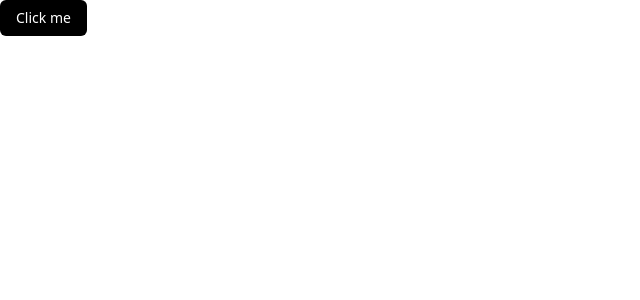
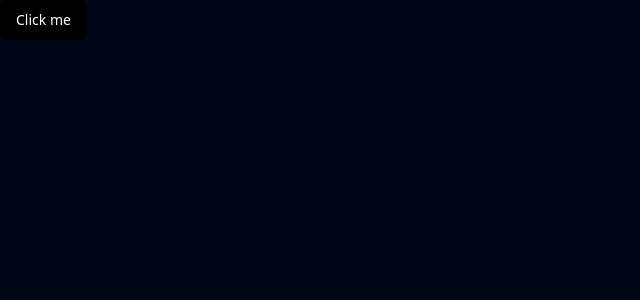
Before and after one commit to gablucasdev/fsw-barber-shop, a Next.js app: page / in a window 1280 px wide. Shown: the top 300 px of the page, without its empty margins (0-640 px from the left). Built offline with nearby package versions, Linux system fonts and the light colour scheme.

Commit message:
chore: add shadcn theme

```diff
--- a/app/_components/ui/button.tsx
+++ b/app/_components/ui/button.tsx
@@ -5,56 +5,53 @@ import { cva, type VariantProps } from "class-variance-authority"
 import { cn } from "@/app/_lib/utils"
 
 const buttonVariants = cva(
-  "inline-flex items-center justify-center gap-2 whitespace-nowrap rounded-md text-sm font-medium transition-all disabled:pointer-events-none disabled:opacity-50 [&_svg]:pointer-events-none [&_svg:not([class*='size-'])]:size-4 shrink-0 [&_svg]:shrink-0 outline-none focus-visible:border-ring focus-visible:ring-ring/50 focus-visible:ring-[3px] aria-invalid:ring-destructive/20 dark:aria-invalid:ring-destructive/40 aria-invalid:border-destructive",
+  "inline-flex items-center justify-center whitespace-nowrap rounded-md text-sm font-medium ring-offset-background transition-colors focus-visible:outline-none focus-visible:ring-2 focus-visible:ring-ring focus-visible:ring-offset-2 disabled:pointer-events-none disabled:opacity-50",
   {
     variants: {
       variant: {
-        default:
-          "bg-primary text-primary-foreground shadow-xs hover:bg-primary/90",
+        default: "bg-primary text-primary-foreground hover:bg-primary/90",
         destructive:
-          "bg-destructive text-white shadow-xs hover:bg-destructive/90 focus-visible:ring-destructive/20 dark:focus-visible:ring-destructive/40 dark:bg-destructive/60",
+          "bg-destructive text-destructive-foreground hover:bg-destructive/90",
         outline:
-          "border bg-background shadow-xs hover:bg-accent hover:text-accent-foreground dark:bg-input/30 dark:border-input dark:hover:bg-input/50",
+          "border border-input bg-background hover:bg-accent hover:text-accent-foreground",
         secondary:
-          "bg-secondary text-secondary-foreground shadow-xs hover:bg-secondary/80",
-        ghost:
-          "hover:bg-accent hover:text-accent-foreground dark:hover:bg-accent/50",
+          "bg-secondary text-secondary-foreground hover:bg-secondary/80",
+        ghost: "hover:bg-accent hover:text-accent-foreground",
         link: "text-primary underline-offset-4 hover:underline",
-        black: "bg-black text-white shadow-xs hover:bg-neutral-900",
+        black: "bg-black text-white hover:bg-gray-800",
       },
       size: {
-        default: "h-9 px-4 py-2 has-[>svg]:px-3",
-        sm: "h-8 rounded-md gap-1.5 px-3 has-[>svg]:px-2.5",
-        lg: "h-10 rounded-md px-6 has-[>svg]:px-4",
-        icon: "size-9",
+        default: "h-10 px-4 py-2",
+        sm: "h-9 rounded-md px-3",
+        lg: "h-11 rounded-md px-8",
+        icon: "h-10 w-10",
       },
     },
     defaultVariants: {
       variant: "default",
       size: "default",
     },
-  },
+  }
 )
 
-function Button({
-  className,
-  variant,
-  size,
-  asChild = false,
-  ...props
-}: React.ComponentProps<"button"> &
-  VariantProps<typeof buttonVariants> & {
+export interface ButtonProps
+  extends React.ButtonHTMLAttributes<HTMLButtonElement>,
+    VariantProps<typeof buttonVariants> {
   asChild?: boolean
-  }) {
+}
+
+const Button = React.forwardRef<HTMLButtonElement, ButtonProps>(
+  ({ className, variant, size, asChild = false, ...props }, ref) => {
     const Comp = asChild ? Slot : "button"
-
     return (
       <Comp
-      data-slot="button"
         className={cn(buttonVariants({ variant, size, className }))}
+        ref={ref}
         {...props}
       />
     )
   }
+)
+Button.displayName = "Button"
 
 export { Button, buttonVariants }
--- a/app/globals.css
+++ b/app/globals.css
@@ -2,36 +2,46 @@
 @tailwind components;
 @tailwind utilities;
 
+@layer utilities {
+  .text-balance {
+    text-wrap: balance;
+  }
+}
+
 @layer base {
   .dark {
-    --background: 225 9% 9%;
+    --background: 222.2 84% 4.9%;
     --foreground: 210 40% 98%;
-
-    --card: 228 9% 11%;
+    --card: 222.2 84% 4.9%;
     --card-foreground: 210 40% 98%;
-
-    --popover: 228 9% 11%;
+    --popover: 222.2 84% 4.9%;
     --popover-foreground: 210 40% 98%;
-
-    --primary: 252 100% 69%;
-    --primary-foreground: 0 0% 100%;
-
-    --secondary: 228 6% 16%;
+    --primary: 210 40% 98%;
+    --primary-foreground: 222.2 47.4% 11.2%;
+    --secondary: 217.2 32.6% 17.5%;
     --secondary-foreground: 210 40% 98%;
-
-    --muted: 228 6% 16%;
+    --muted: 217.2 32.6% 17.5%;
     --muted-foreground: 215 20.2% 65.1%;
-
-    --accent: 228 6% 16%;
+    --accent: 217.2 32.6% 17.5%;
     --accent-foreground: 210 40% 98%;
-
-    --destructive: 0 84% 60%;
+    --destructive: 0 62.8% 30.6%;
     --destructive-foreground: 210 40% 98%;
-
-    --border: 228 6% 16%;
-    --input: 228 6% 16%;
+    --border: 217.2 32.6% 17.5%;
+    --input: 217.2 32.6% 17.5%;
     --ring: 212.7 26.8% 83.9%;
-
-    --radius: 0.5rem;
+    --chart-1: 220 70% 50%;
+    --chart-2: 160 60% 45%;
+    --chart-3: 30 80% 55%;
+    --chart-4: 280 65% 60%;
+    --chart-5: 340 75% 55%;
   }
 }
+
+@layer base {
+  * {
+    @apply border-border;
+  }
+  body {
+    @apply bg-background text-foreground;
+  }
+}
--- a/app/page.tsx
+++ b/app/page.tsx
@@ -1,4 +1,4 @@
-import { Button } from "./_components/ui/button"
+import { Button } from "@/app/_components/ui/button"
 
 const Home = () => {
   return <Button variant={"black"}>Click me</Button>
--- a/tailwind.config.ts
+++ b/tailwind.config.ts
@@ -1,13 +1,47 @@
+// tailwind.config.ts
 import type { Config } from "tailwindcss"
 
 const config: Config = {
   content: [
-    "./app/**/*.{js,ts,jsx,tsx}",
-    "./pages/**/*.{js,ts,jsx,tsx}",
-    "./components/**/*.{js,ts,jsx,tsx}",
+    "./app/**/*.{js,ts,jsx,tsx,css}",
+    "./pages/**/*.{js,ts,jsx,tsx,css}",
+    "./components/**/*.{js,ts,jsx,tsx,css}",
+    "./src/**/*.{js,ts,jsx,tsx,css}",
+    "./node_modules/@tremor/**/*.{js,ts,jsx,tsx}",
   ],
+  darkMode: "class", // ✅ Ativa o tema escuro por classe
   theme: {
-    extend: {},
+    extend: {
+      colors: {
+        background: "hsl(var(--background))",
+        foreground: "hsl(var(--foreground))",
+        card: "hsl(var(--card))",
+        "card-foreground": "hsl(var(--card-foreground))",
+        popover: "hsl(var(--popover))",
+        "popover-foreground": "hsl(var(--popover-foreground))",
+        primary: "hsl(var(--primary))",
+        "primary-foreground": "hsl(var(--primary-foreground))",
+        secondary: "hsl(var(--secondary))",
+        "secondary-foreground": "hsl(var(--secondary-foreground))",
+        muted: "hsl(var(--muted))",
+        "muted-foreground": "hsl(var(--muted-foreground))",
+        accent: "hsl(var(--accent))",
+        "accent-foreground": "hsl(var(--accent-foreground))",
+        destructive: "hsl(var(--destructive))",
+        "destructive-foreground": "hsl(var(--destructive-foreground))",
+        border: "hsl(var(--border))", // ✅ ESSENCIAL
+        input: "hsl(var(--input))",
+        ring: "hsl(var(--ring))",
+        "chart-1": "hsl(var(--chart-1))",
+        "chart-2": "hsl(var(--chart-2))",
+        "chart-3": "hsl(var(--chart-3))",
+        "chart-4": "hsl(var(--chart-4))",
+        "chart-5": "hsl(var(--chart-5))",
+      },
+      borderColor: {
+        DEFAULT: "hsl(var(--border))", // opcional: aplica como padrão
+      },
+    },
   },
   plugins: [],
 }
```
Lines whose indentation alone changed are shown as unchanged.
